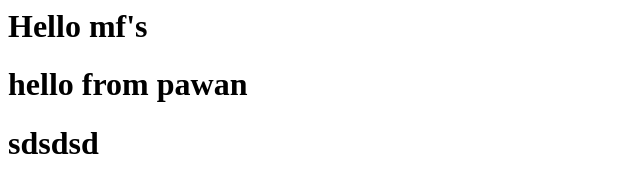
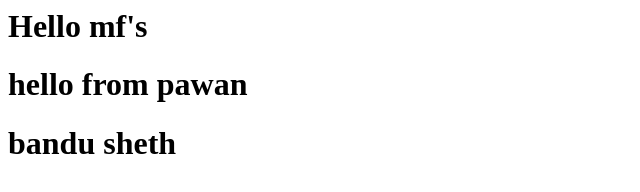
Before and after one commit to Pawans3/Jenkins, a plain HTML site: page index.html in a window 1280 px wide. Shown: the whole page, without its empty margins (0-640 px from the left). Drawn offline with Linux system fonts and the light colour scheme.

Commit message:
lat hope

```diff
--- a/index.html
+++ b/index.html
@@ -1,3 +1,3 @@
 <h1>Hello mf's</h1>
 <h1>hello from pawan</h1>
-<h1>sdsdsd</h1>
+<h1>bandu sheth</h1>
```
